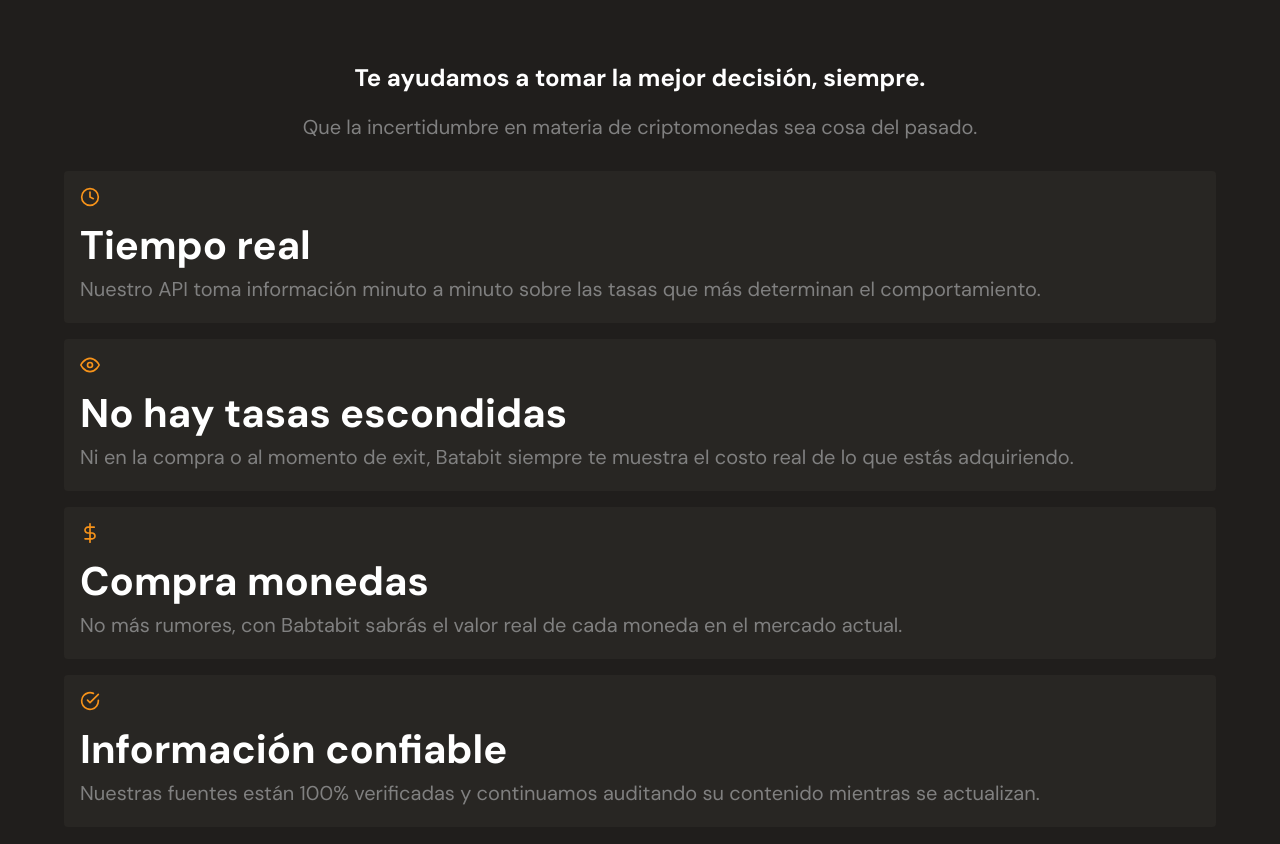
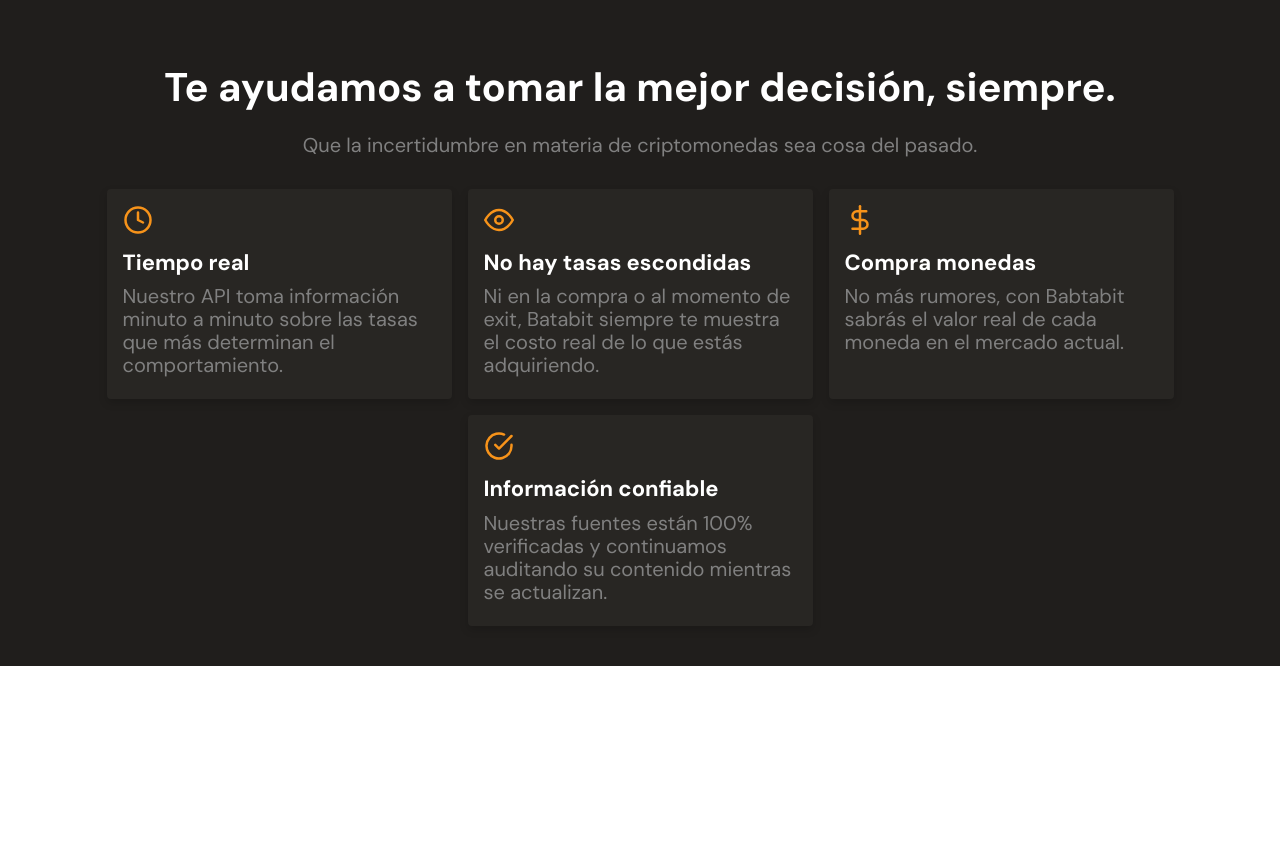
Before and after one commit to papitapapita/batabit, a plain HTML site: page index.html in a window 1280 px wide. After the commit the page ends 800 px from the top, so only its background shows below. Drawn offline with Linux system fonts and the light colour scheme.

Commit message:
some changes on the benefits section

```diff
--- a/index.html
+++ b/index.html
@@ -109,34 +109,34 @@
             <p class="benefits__description">Que la incertidumbre en materia de criptomonedas sea cosa del pasado.</p>
         </div>
         <div class="benefits-container">
-            <div class="benefit-card">
+            <article class="benefit-card">
                 <span class="benefit-card__icon benefit-card__icon--time"></span>
                 <div class="benefit-card__text">
                     <h3 class="benefit-card__title">Tiempo real</h3>
                     <p class="benefit-card__description">Nuestro API toma información minuto a minuto sobre las tasas que más determinan el comportamiento.</p>
                 </div>
-            </div>
-            <div class="benefit-card">
+            </article>
+            <article class="benefit-card">
                 <span class="benefit-card__icon benefit-card__icon--eye"></span>
                 <div class="benefit-card__text">
                     <h3 class="benefit-card__title">No hay tasas escondidas</h3>
                     <p class="benefit-card__description">Ni en la compra o al momento de exit, Batabit siempre te muestra el costo real de lo que estás adquiriendo.</p>
                 </div>
-            </div>
-            <div class="benefit-card">
+            </article>
+            <article class="benefit-card">
                 <span class="benefit-card__icon benefit-card__icon--money"></span>
                 <div class="benefit-card__text">
                     <h3 class="benefit-card__title">Compra monedas</h3>
                     <p class="benefit-card__description">No más rumores, con Babtabit sabrás el valor real de cada moneda en el mercado actual.</p>
                 </div>
-            </div>
-            <div class="benefit-card">
+            </article>
+            <article class="benefit-card">
                 <span class="benefit-card__icon benefit-card__icon--check"></span>
                 <div class="benefit-card__text">
                     <h3 class="benefit-card__title">Información confiable</h3>
                     <p class="benefit-card__description">Nuestras fuentes están 100% verificadas y continuamos auditando su contenido mientras se actualizan.</p>
                 </div>
-            </div>
+            </article>
         </div>
     </section>
 </body>
--- a/styles/style.css
+++ b/styles/style.css
@@ -227,12 +227,9 @@ body{
 }
 
 .benefits__text{
+    margin: 0 auto;
     text-align: center;
-}
-
-.benefits__text, .benefits-container{
     width: 90%;
-    margin: 0 auto;
 }
 
 .benefits__title{
@@ -248,12 +245,21 @@ body{
     margin-bottom: 3.2rem;
 }
 
+.benefits-container{
+    display: flex;
+    flex-wrap: wrap;
+    justify-content: center;
+}
+
 .benefit-card{
+    max-width: 34.5rem;
     padding: 1.6rem 2rem 2.2rem 1.6rem;
     border: none;
     border-radius: .4rem;
-    margin-bottom: 1.6rem;
+    margin: 0 1.6rem 1.6rem;
     background-color: var(--black);
+    box-shadow: 0px 4px 8px 0px #00000029;
+
 }
 
 .benefit-card__icon
--- a/styles/tablet.css
+++ b/styles/tablet.css
@@ -1,5 +1,6 @@
 :root{
-    --big-size: 4rem;
+    --larger-size: 4rem;
+    --big-size: 2.2rem;
     --medium-size: 2rem;
 }
 
@@ -14,3 +15,16 @@
 .header__button{
     width: 32rem;
 }
+
+.benefits-container{
+    padding: 0 5.6rem;
+}
+
+.benefit-card{
+    margin: 0 .8rem 1.6rem;
+}
+
+.benefit-card__icon{
+    width: 3rem;
+    height: 3rem;
+}
```
